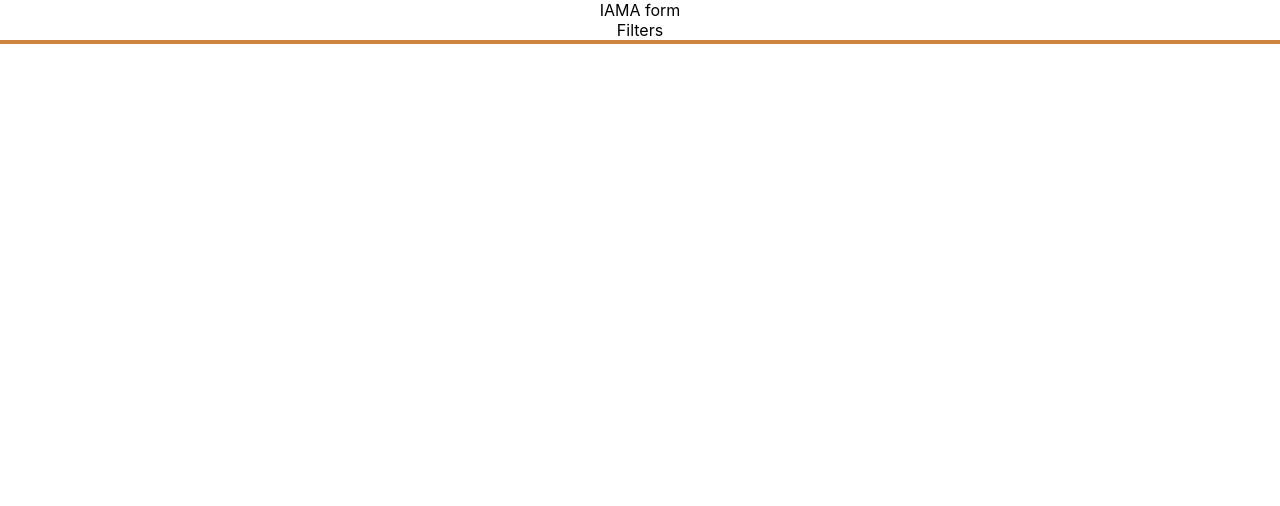
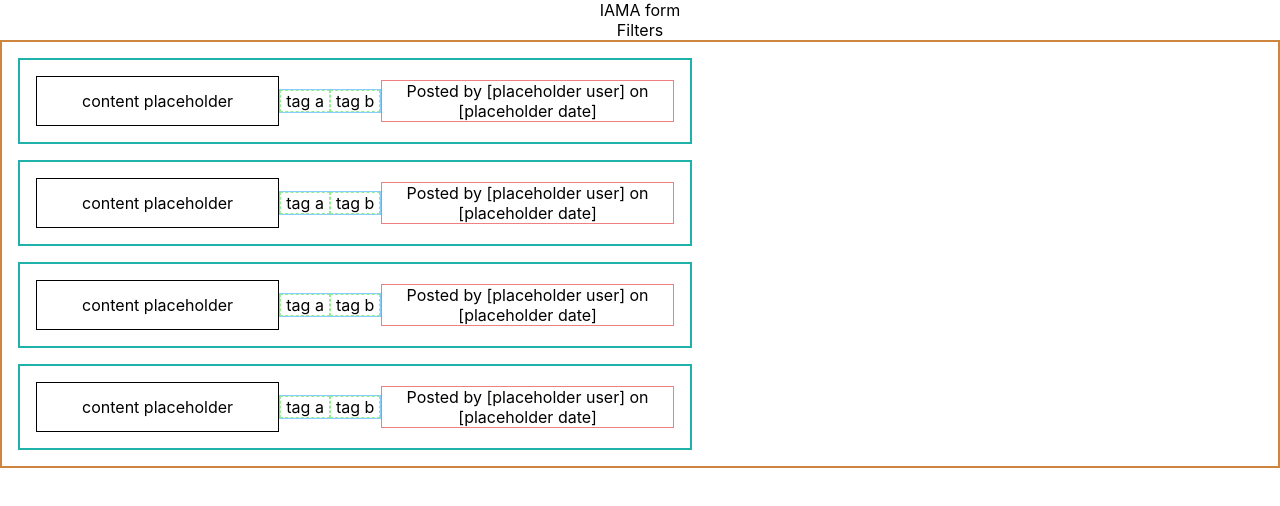
Before and after one commit to mradamt/punter, a React (Create React App) app: page / in a window 1280 px wide. Shown: the top 506 px of the page. Built offline with nearby package versions, Linux system fonts and the light colour scheme.

Commit message:
correct posts.map so posts render (still using placeholders)

```diff
--- a/src/components/Posts.tsx
+++ b/src/components/Posts.tsx
@@ -4,15 +4,13 @@ import './sass-styles/Posts.scss';
 
 export default function Posts(props:any) {
   // render Post component for every post in props.posts
-  const posts = () => {
-    props.map((post:any, index:number) => <Post
+  const posts = props.posts.map((post:any, index:number) => <Post
     key={index}
     text={post.content.text}
     tags={post.tags}
     author={post.created_by.author}
     timestamp={post.created_by.timestamp}
   />)
-  }
 
   return (
     <section className='posts'>
```
Lines whose indentation alone changed are shown as unchanged.
